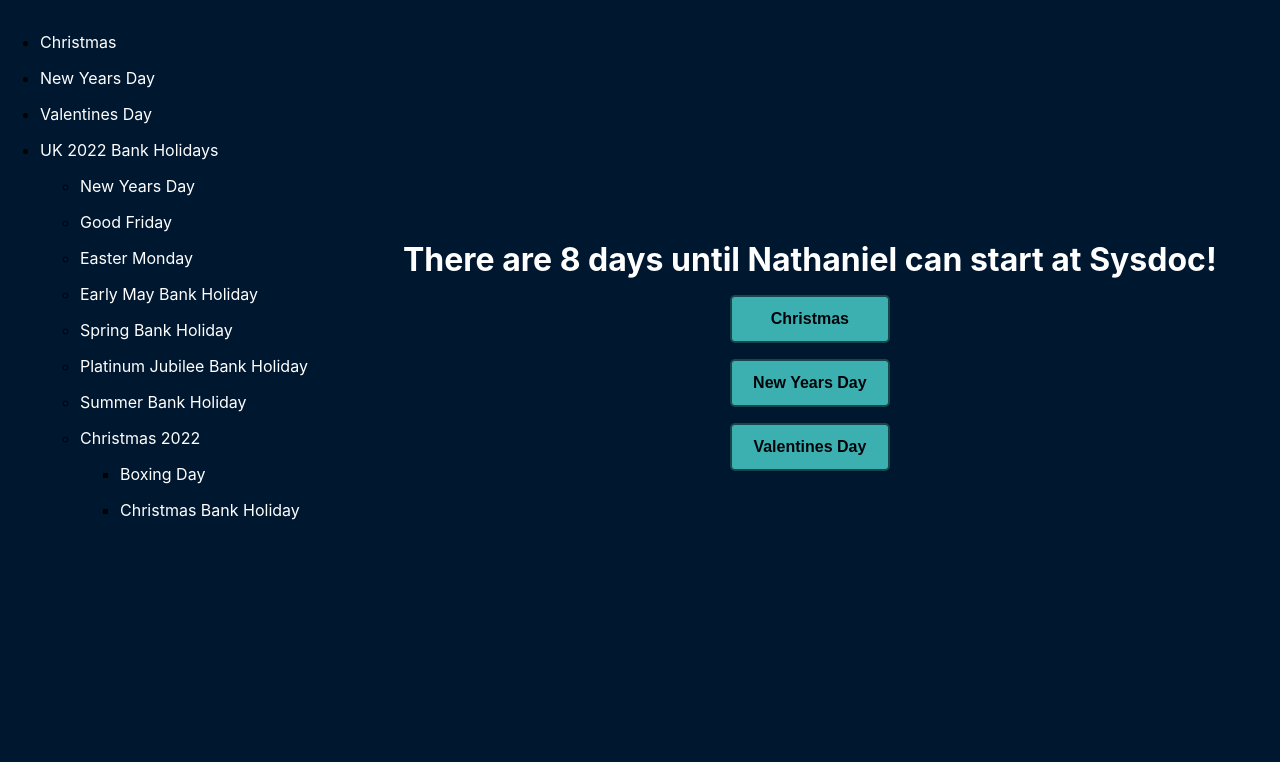
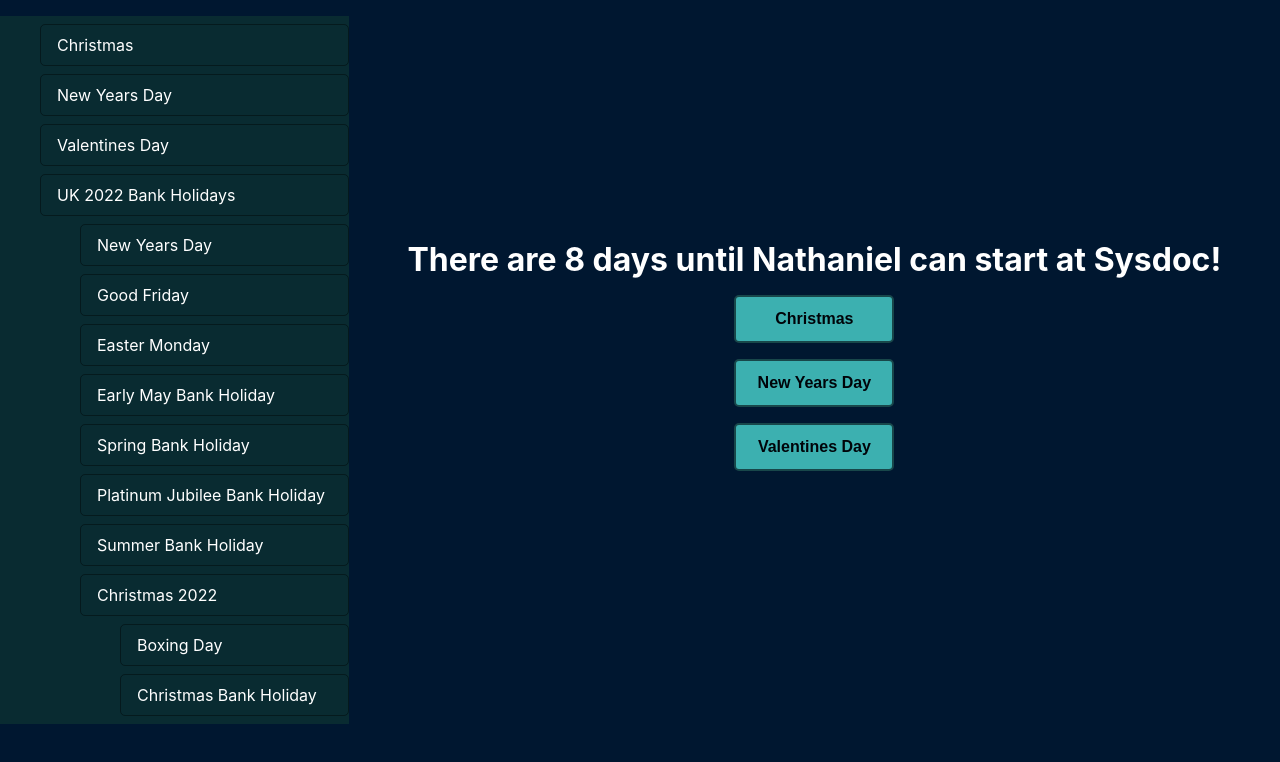
Before and after one commit to dotNATE/react-days-until, a React (Create React App) app: page / in a window 1280 px wide. Shown: the top 762 px of the page. Built offline with nearby package versions, Linux system fonts and the light colour scheme.

Commit message:
added further styling for List, ListItem, ListItemText

```diff
--- a/src/Components/Atoms/List/List.css
+++ b/src/Components/Atoms/List/List.css
@@ -1,3 +1,4 @@
 .list {
     grid-area: sidebar;
+    background-color: rgb(9, 43, 49);
 }
--- a/src/Components/Atoms/ListItem/ListItem.css
+++ b/src/Components/Atoms/ListItem/ListItem.css
@@ -0,0 +1,10 @@
+.listItem {
+    padding-left: 1rem;
+    border: 1px solid rgba(0, 0, 0, 0.4);
+    border-radius: 5px;
+    margin: .5rem 0;
+    height: 2.5rem;
+    display: flex;
+    justify-content: left;
+    align-items: center;
+}
--- a/src/Components/Atoms/ListItem/index.tsx
+++ b/src/Components/Atoms/ListItem/index.tsx
@@ -6,7 +6,7 @@
 }
 
 const ListItem = ({ children }: ListItemProps): JSX.Element => (
-    <li>
+    <li className='listItem'>
         { children }
     </li>
 )
--- a/src/Components/Atoms/ListItemText/ListItemText.css
+++ b/src/Components/Atoms/ListItemText/ListItemText.css
@@ -1,3 +1,4 @@
 .listItemText {
     color: white;
+    width: fit-content;
 }
```
